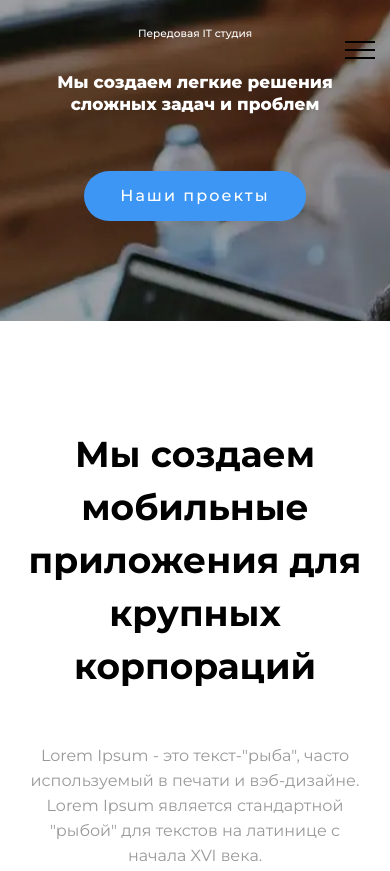
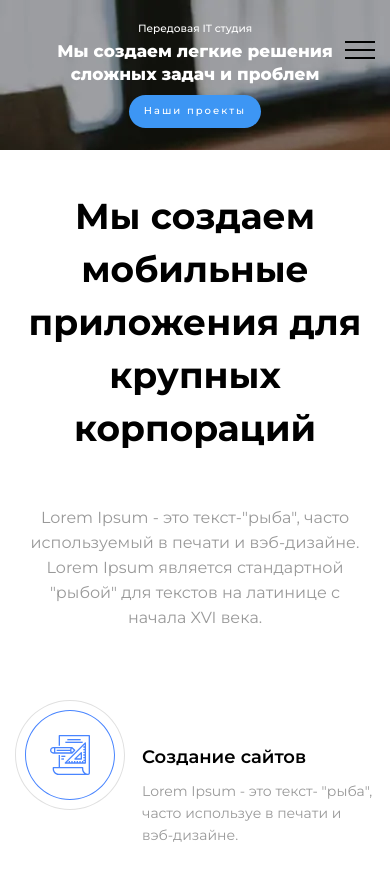
Before and after one commit to Evcadiy/IT, a website: page home.html in a window 390 px wide. Shown: the top 871 px of the page. Drawn offline with Linux system fonts and the light colour scheme.

Commit message:
Add files via upload

```diff
--- a/css/style.css
+++ b/css/style.css
@@ -1,7 +1,7 @@
-@import url(https://fonts.googleapis.com/css2?family=Montserrat:wght@400;500;600;700;800&display=swap);
+@import url(https://fonts.googleapis.com/css2?family=Montserrat:wght@400;
 
+500;600;700;800&display=swap);
 @charset "UTF-8";
-
 * {
   padding: 0px;
   margin: 0px;
@@ -261,11 +261,10 @@ h6 {
 
 .main {
   background-size: 100%;
-  min-height: 100px;
 }
 
 .main__container {
-  height: 1000px;
+  height: 805px;
   display: -webkit-box;
   display: -ms-flexbox;
   display: flex;
@@ -304,6 +303,10 @@ h6 {
   font-weight: 800;
   font-size: 48px;
   line-height: 1.3333333333;
+}
+
+.main__button {
+  margin-top: -2.8125rem;
 }
 
 .service {
@@ -498,7 +501,7 @@ h6 {
 
 @media (max-width: 90em) {
   .main__container {
-    height: 34.375rem;
+    height: 31.25rem;
   }
 }
 
@@ -514,7 +517,13 @@ h6 {
 
 @media (max-width: 106.25em) {
   .main__container {
-    height: 46.875rem;
+    height: 40.625rem;
+  }
+}
+
+@media (max-width: 67.5em) {
+  .main__container {
+    height: 28.125rem;
   }
 }
 
@@ -575,19 +584,25 @@ h6 {
   }
 }
 
-@media (max-width: 56.25em) {
+@media (max-width: 59.375em) {
   .main__container {
-    height: 31.25rem;
+    height: 25rem;
   }
 }
 
 @media (max-width: 51.5625em) {
   .main__container {
-    height: 28.125rem;
+    height: 21.875rem;
+    padding-top: 4.375rem;
   }
 }
 
 @media (max-width: 47.99875em) {
+  .button {
+    padding: 0.625rem 0.9375rem;
+    font-size: 0.625rem;
+  }
+
   .header {
     background: none;
   }
@@ -696,27 +711,14 @@ h6 {
             transform: rotate(45deg);
   }
 
-  .main {
-    background: none;
-  }
-
   .main__container {
-    height: 19.875rem;
-    padding-top: 3.125rem;
-    margin-bottom: 6.25rem;
+    height: 18.75rem;
+    margin-bottom: 1.875rem;
   }
 
   .main__body {
     margin-bottom: 7.5rem;
     padding-bottom: 6.25rem;
-  }
-
-  .no-webp .main__body{
-    background: url("../img/header/01.jpg") no-repeat; }
-
-  .main__body {
-    background-size: 100%;
-    min-width: 900px;
   }
 
   .main__text {
@@ -725,7 +727,6 @@ h6 {
 
   .main__title {
     width: 31.25rem;
-    margin: 1.875rem 0rem 0rem 12.5rem;
   }
 
   .service {
@@ -769,10 +770,27 @@ h6 {
   }
 }
 
+@media (max-width: 46.875em) {
+  .main__container {
+    height: 15.625rem;
+  }
+}
+
+@media (max-width: 33.4375em) {
+  .main__container {
+    height: 12.5rem;
+    padding-top: 8.75rem;
+  }
+}
+
 @media (max-width: 29.99875em) {
+  .main__container {
+    height: 9.375rem;
+    padding-top: 7.5rem;
+  }
+
   .main__title {
     width: 18.75rem;
-    margin: 1.875rem 0rem 0rem 18.75rem;
   }
 
   .service__body {
@@ -789,6 +807,13 @@ h6 {
 
   .columns__container {
     margin-top: -5rem;
+  }
+}
+
+@media (max-width: 23.75em) {
+  .main__container {
+    padding-top: 9.375rem;
+    margin-bottom: 4.375rem;
   }
 }
 
@@ -831,7 +856,3 @@ h6 {
 .webp .main{ background: url(../img/header/01.webp) no-repeat; }
 
 .webp .standards__image{ background: url(../img/standards/01.webp) 100% no-repeat; }
-
-@media (max-width: 47.99875em){
-  .webp .main__body{ background: url(../img/header/01.webp) no-repeat; }
-}
--- a/home.html
+++ b/home.html
@@ -6,7 +6,7 @@
 	<meta charset="UTF-8">
 	<meta name="format-detection" content="telephone=no">
 	<!-- <style>body{opacity: 0;}</style> -->
-	<link rel="stylesheet" href="css/style.min.css?_v=20230210140316">
+	<link rel="stylesheet" href="css/style.min.css?_v=20230210151719">
 	<link rel="shortcut icon" href="favicon.ico">
 	<!-- <meta name="robots" content="noindex, nofollow"> -->
 	<meta name="viewport" content="width=device-width, initial-scale=1.0">
@@ -21,7 +21,7 @@
 						<ul class="menu__list">
 							<li class="menu__item"><a href="" data-goto=".main" class="menu__link">Главная</a></li>
 							<li class="menu__item"><a href="" class="menu__link">Наши проекты</a></li>
-							<li class="menu__item"><a href="" data-goto=".service__button" data-goto-top="710" class="menu__link">Услуги</a></li>
+							<li class="menu__item"><a href="" data-goto=".service__button" data-goto-top="560" class="menu__link">Услуги</a></li>
 							<li class="menu__item"><a href="" class="menu__link">Новости</a></li>
 							<li class="menu__item"><a href="" class="menu__link">Контакты</a></li>
 						</ul>
@@ -164,7 +164,7 @@
 			</div>
 		</footer>
 	</div>
-	<script src="js/app.min.js?_v=20230210140316"></script>
+	<script src="js/app.min.js?_v=20230210151719"></script>
 </body>
 
 </html>
```
Also changed, not shown: css/style.min.css.
